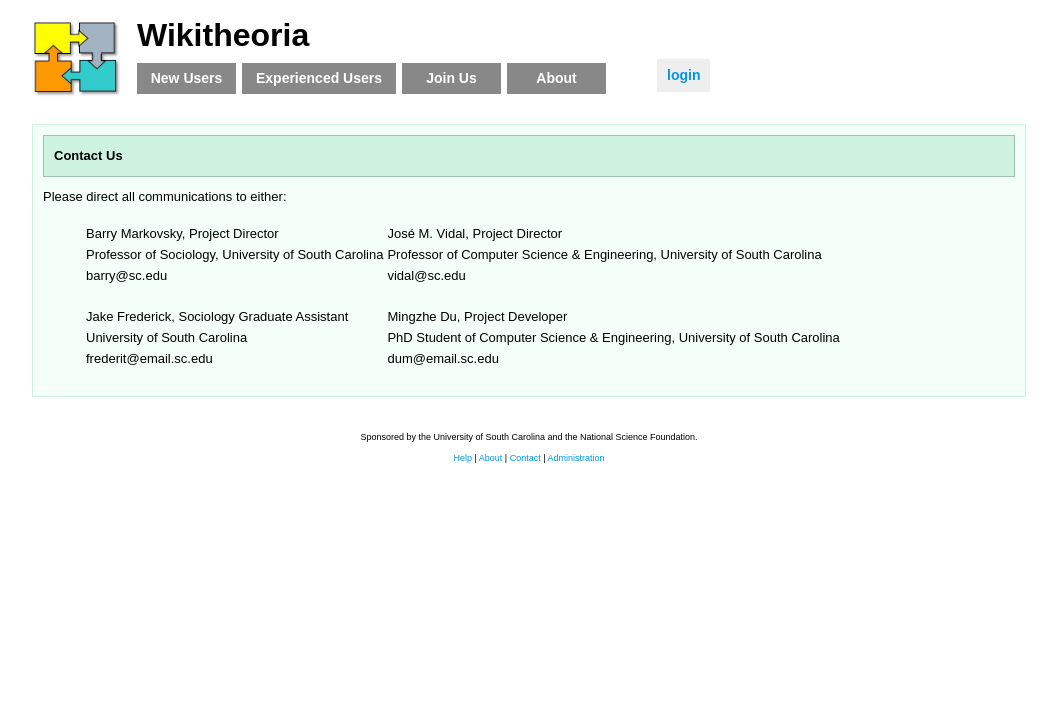
After one commit to mzdu/gae-project, a Python web app: template src/templates/contact.html in a window 1280 px wide. The commit adds this page. Shown: the top 708 px of the page, without its empty margins (111-1168 px from the left). Run offline with Jinja, Linux system fonts and the light colour scheme; the template is opened without the code that fills it, so the values that code supplies are empty; some libraries are stand-ins or nearby versions.

Commit message:
updated contact.html

```diff
--- a/src/main.py
+++ b/src/main.py
@@ -28,7 +28,7 @@ class ContributeHandler(webapp2.RequestHandler):
 class ContactHandler(webapp2.RequestHandler):
     def get(self):
         values = dict()
-        doRender(self, 'feedback.html', values)
+        doRender(self, 'contact.html', values)
 
 class FeedbackHandler(webapp2.RequestHandler):
     def get(self):
--- a/src/templates/_base2.html
+++ b/src/templates/_base2.html
@@ -70,10 +70,10 @@
     <div class="clear"></div>
     <div id="footer">
     	<p>Sponsored by the University of South Carolina and the National Science Foundation.<br/>
-    		<a href="/administration">Administration</a> |
     		<a href="/help">Help</a> |
     		<a href="/about">About</a> |
-    		<a href="/contact">Contact</a>
+    		<a href="/contact">Contact</a> |
+    		<a href="/administration">Administration</a>
    		</p>
    	</div>
     <!-- End of Footer -->
--- /dev/null
+++ b/src/templates/contact.html
@@ -0,0 +1,43 @@
+{% extends "_base2.html" %}
+{% block bodyContent %}
+
+{% if error %}
+		<p>{{error}}</p>
+{% else %}
+
+<div class="oneColumn">
+	<div class="header">Contact Us</div>
+	<p>
+		Please direct all communications to either:
+	<blockquote>
+	<table>
+		<tr>
+			<td>
+				Barry Markovsky, Project Director <br/>
+		   		Professor of Sociology, University of South Carolina <br/>
+		   		barry@sc.edu <br/>
+		  		<br/>
+		   		Jake Frederick, Sociology Graduate Assistant <br/>
+		   		University of South Carolina <br/>
+		   		frederit@email.sc.edu <br/>
+			</td>
+
+			<td>
+				José M. Vidal, Project Director <br/>
+				Professor of Computer Science & Engineering, University of South Carolina <br/>
+				vidal@sc.edu <br/>
+				<br/>
+				Mingzhe Du, Project Developer <br/>
+				PhD Student of Computer Science & Engineering, University of South Carolina <br/>
+				dum@email.sc.edu <br/>
+			</td>
+		</tr>
+	</table>
+	</blockquote>
+	</p>
+</div>
+
+
+
+{% endif %}
+{% endblock %}
```
